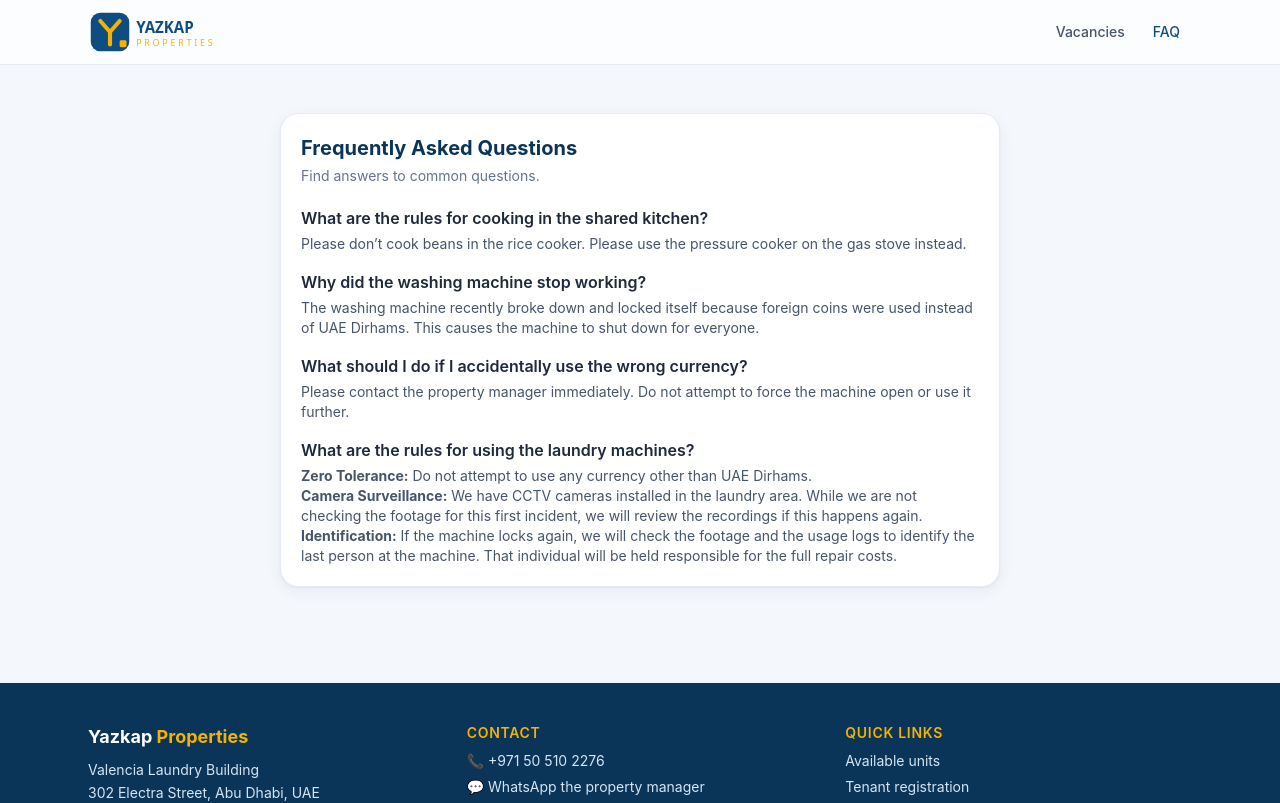
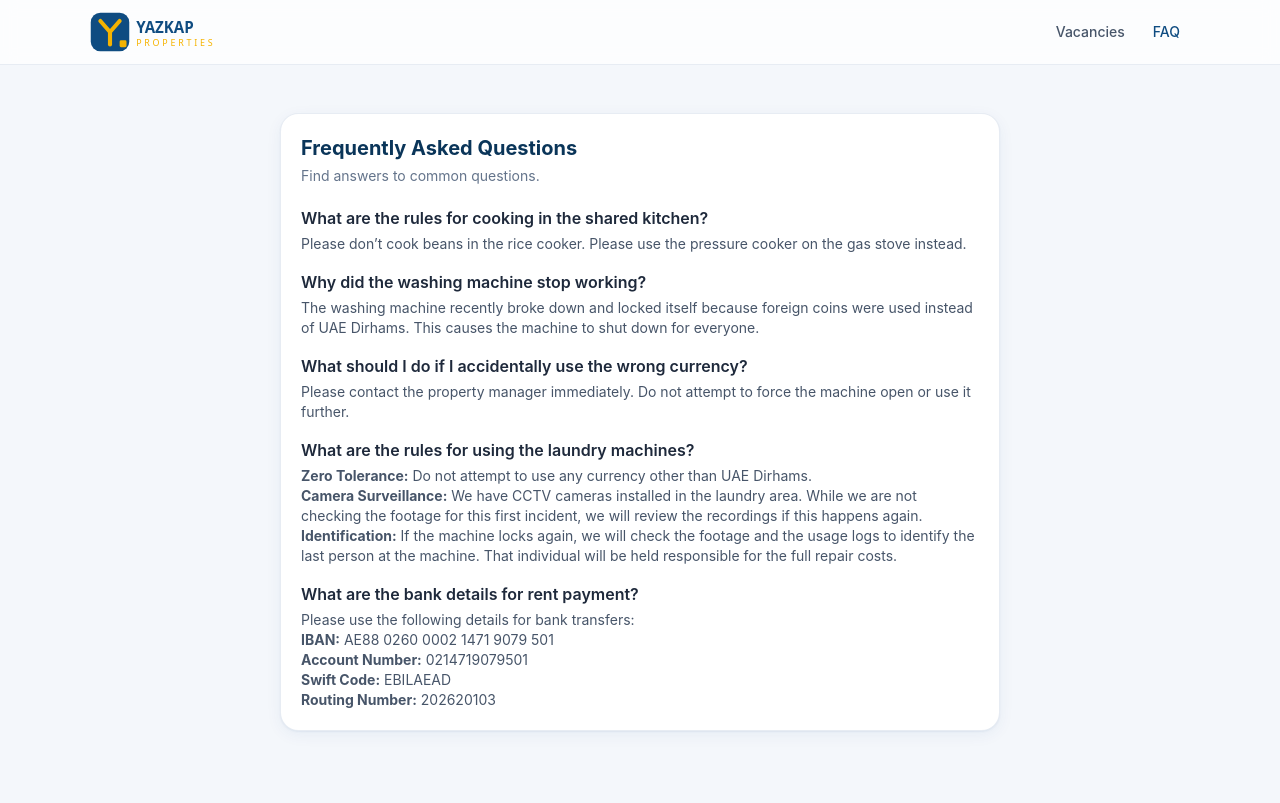
Before and after one commit to mbowaali/yazkapproperties, a Next.js app: page /faq in a window 1280 px wide. Shown: the top 803 px of the page. Built offline with nearby package versions, Linux system fonts and the light colour scheme; no server answers.

Commit message:
docs: add bank details to FAQ page

```diff
--- a/app/faq/page.tsx
+++ b/app/faq/page.tsx
@@ -38,6 +38,21 @@ export default function FaqPage() {
               <strong>Identification:</strong> If the machine locks again, we will check the footage and the usage logs to identify the last person at the machine. That individual will be held responsible for the full repair costs.
             </p>
           </div>
+
+          <div>
+            <h2 className="font-semibold text-slate-800">What are the bank details for rent payment?</h2>
+            <p className="mt-1 text-sm text-slate-600">
+              Please use the following details for bank transfers:
+              <br />
+              <strong>IBAN:</strong> AE88 0260 0002 1471 9079 501
+              <br />
+              <strong>Account Number:</strong> 0214719079501
+              <br />
+              <strong>Swift Code:</strong> EBILAEAD
+              <br />
+              <strong>Routing Number:</strong> 202620103
+            </p>
+          </div>
         </div>
       </div>
     </main>
```
